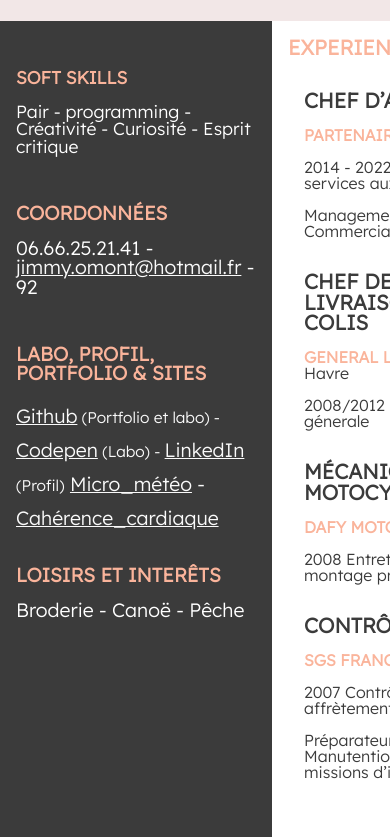
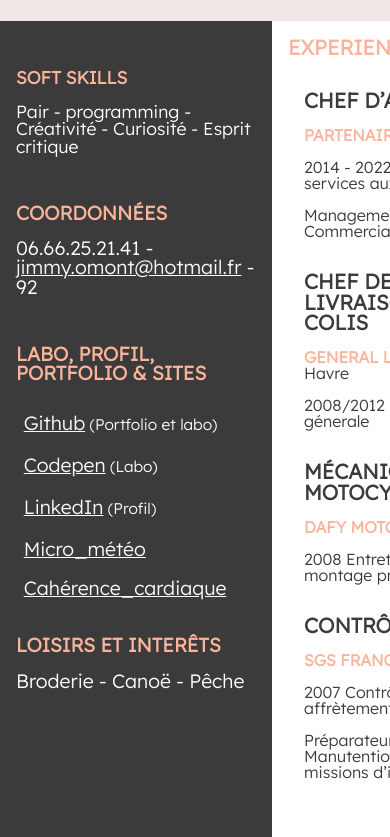
Before and after one commit to jimmyomont/CV-Omont-Jimmy, a website built with Parcel: page src/index.html in a window 390 px wide. Shown: the part 867-1704 px from the top of the page. Built offline with nearby package versions, Linux system fonts and the light colour scheme.

Commit message:
responsive

```diff
--- a/src/index.html
+++ b/src/index.html
@@ -150,19 +150,29 @@
                     <span class="bold peachColor">
                         <h3>labo, profil, portfolio & sites</h3>
                     </span>
-
-                    <span class="liens">
-                            <a href="https://jimmyomont.github.io/" target="_blank"> Github<a class="smallDesc"> (Portfolio et labo) - </a></a>
+                    <div class="liens information__list">
+                        <ul>
+                            <li><a href="https://github.com/jimmyomont" target="_blank"> Github<a class="smallDesc"> (Portfolio et labo)</a></a></li>
+                            <li><a href="https://codepen.io/jimmy76" target="_blank">Codepen<a class="smallDesc"> (Labo)</a></a> </li>
+                            <li><a href="https://www.linkedin.com/in/jimmy-omont-141471166/"  target="_blank">LinkedIn<a
+                                class="smallDesc"> (Profil)</a></a></li>
+                            <li><a href="https://micro-meteo-boulbi.vercel.app/" target="_blank"> Micro_météo</a><a></a></li>
+                            <li><a href="https://coherence-cardiaque-planet.vercel.app/" target="_blank">Cahérence_cardiaque</a></li>
+                        </ul>
+                    </div>
+                    <span class="liens hidden">
+                            <a href="https://github.com/jimmyomont" target="_blank"> Github<a class="smallDesc"> (Portfolio et labo) - </a></a>
                             <a href="https://codepen.io/jimmy76" target="_blank">Codepen<a class="smallDesc"> (Labo) - </a></a>
                             <a href="https://www.linkedin.com/in/jimmy-omont-141471166/"  target="_blank">LinkedIn<a
                                         class="smallDesc"> (Profil)</a></a>
                     </span>
                     </span>
-                    <span  class="liens">
+                    <span  class="liens hidden">
                             <a href="https://micro-meteo-boulbi.vercel.app/" target="_blank"> Micro_météo</a><a> - </a>
                             <a href="https://coherence-cardiaque-planet.vercel.app/" target="_blank">Cahérence_cardiaque</a>
                     </span>
                     </div>
+
                 <div class="information__style">
                     <span class="bold  peachColor">
                         <h3>Loisirs et interêts </h3>
--- a/src/scss/components/_informations.scss
+++ b/src/scss/components/_informations.scss
@@ -20,19 +20,10 @@
             display: block;
         }
     }
+    &__list {
+        @include mixin.large {
+            display: none;
+        }
+    }
 
-    // &__liste{
-    //     margin-left: 2rem;
-    //     margin-bottom: 1rem;
-    // }
-
-    // &__qrCode {
-    //     display: none;
-    //     @media print {
-    //         display: block;
-    //         text-align: end;
-    //         margin-top: 4rem;
-    //         margin-right: 2rem;
-    //     }
-    // }
 }
--- a/src/scss/components/_mixin.scss
+++ b/src/scss/components/_mixin.scss
@@ -1,5 +1,5 @@
 @mixin large {
-    @media screen and (min-width: 1500px) {
+    @media screen and (min-width: 1250px) {
       @content;
     }
   }
```
Also changed, not shown: src/scss/components/_bandeau.scss (+9 -2 lines).
